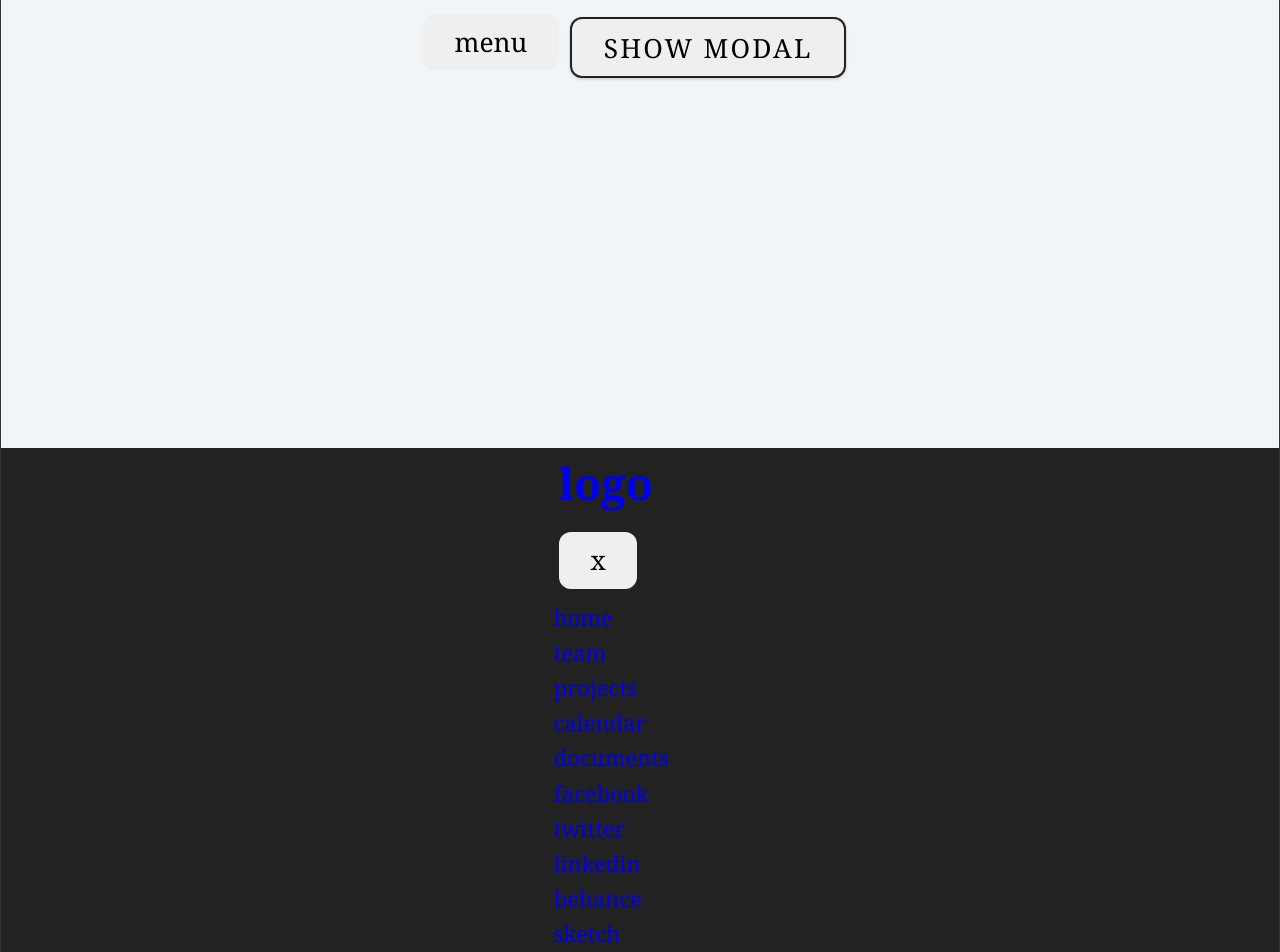
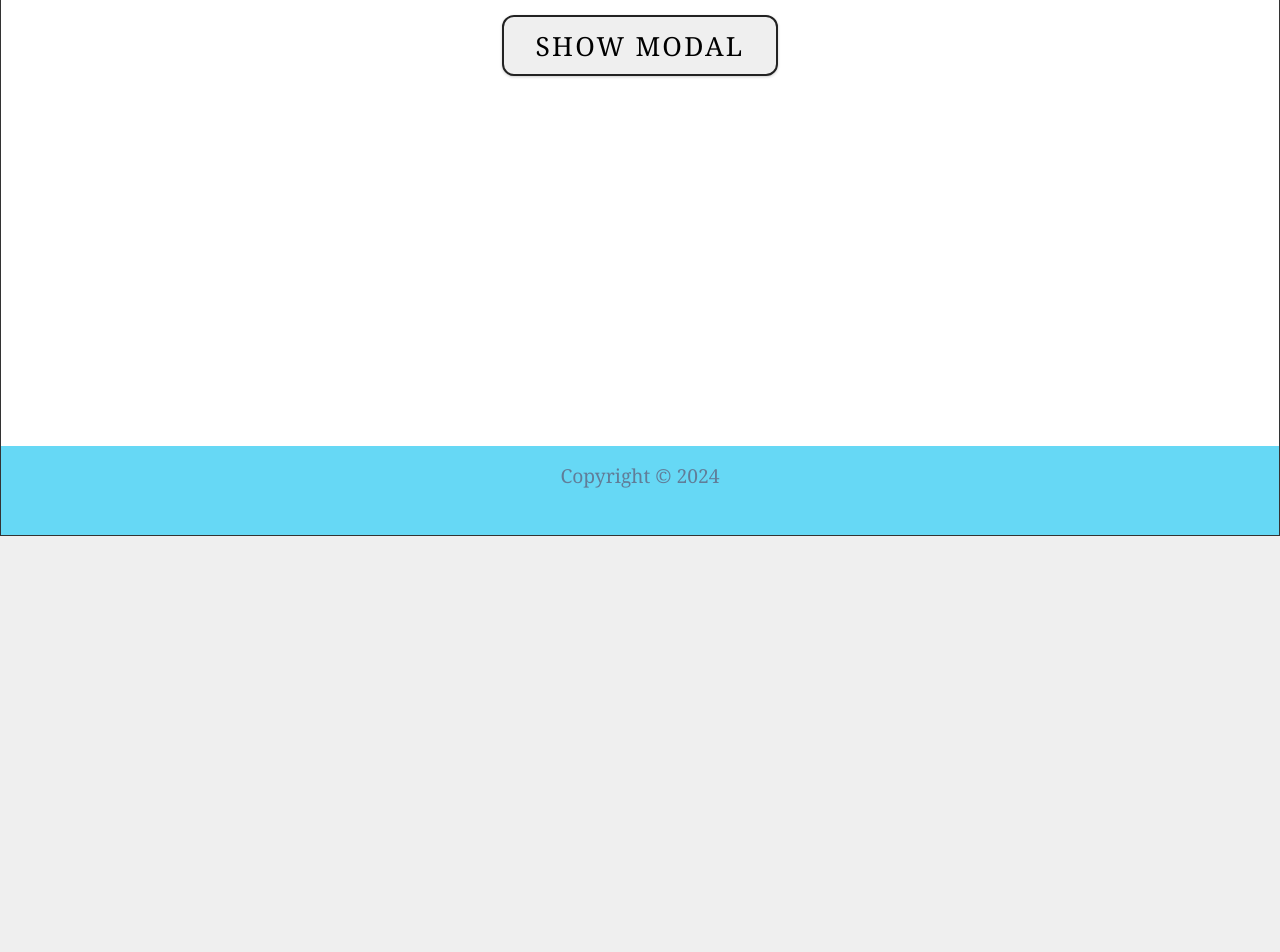
Before and after one commit to Jogata/SoftUni-React-Project, a React (Vite) app in the folder client/: page / in a window 1280 px wide. Shown: the part 460-1412 px from the top of the page. After the commit the page ends 996 px from the top, so only its background shows below. Built offline with nearby package versions, Linux system fonts and the light colour scheme; a web font is replaced by a local one.

Commit message:
sidebar - css

```diff
--- a/client/public/styles.css
+++ b/client/public/styles.css
@@ -1052,7 +1052,7 @@ body {
   border: 1px solid grey;
 }
 
-main {
+.body {
   /* dark shades of primary color*/
   --clr-primary-1: hsl(205, 86%, 17%);
   --clr-primary-2: hsl(205, 77%, 27%);
@@ -1093,7 +1093,7 @@ main {
   --fixed-width: 620px;
 }
 
-main {
+.body {
   color: var(--clr-grey-1);
   font-size: 0.875rem;
   line-height: 1.5;
@@ -1170,6 +1170,19 @@ main {
   justify-content: center;
 }
 
+.sidebar-toggle {
+  position: fixed;
+  top: 2rem;
+  left: 3rem;
+  color: var(--clr-primary-5);
+  font-size: 2rem;
+  border-color: transparent;
+  background-color: transparent;
+  transition: var(--transition);
+  animation: bounce 2s ease-in-out infinite;
+  cursor: pointer;
+}
+
 @keyframes bounce {
   0% {
     transform: scale(1);
@@ -1244,3 +1257,99 @@ main {
   background-color: transparent;
   cursor: pointer;
 }
+
+.sidebar-header {
+  display: flex;
+  align-items: center;
+  justify-content: space-between;
+  padding: 1rem 1.5rem;
+}
+
+.body .close-btn {
+  /* margin-top: 0.2rem; */
+  margin: 0;
+  /* color: var(--clr-primary-5); */
+  color: var(--clr-red-dark);
+  font-size: 1.75rem;
+  line-height: 0;
+  border-color: transparent;
+  background-color: transparent;
+  transition: var(--transition);
+  cursor: pointer;
+}
+.close-btn:hover {
+  color: var(--clr-red-light);
+}
+
+.logo {
+  justify-self: center;
+  min-height: 40px;
+  text-transform: capitalize;
+}
+
+.links a {
+  display: flex;
+  align-items: center;
+  padding: 1rem 1.5rem;
+  color: var(--clr-grey-3);
+  font-size: 1.25rem;
+  text-transform: capitalize;
+  letter-spacing: var(--spacing);
+  transition: var(--transition);
+}
+.links a:hover {
+  color: var(--clr-grey-2);
+  background-color: var(--clr-grey-10);
+}
+
+.links a svg {
+  margin-right: 1rem;
+  color: var(--clr-grey-5);
+  font-size: 1.5rem;
+  transition: var(--transition);
+}
+.links a:hover svg {
+  color: var(--clr-grey-4);
+}
+
+.social-icons {
+  /* justify-self: center; */
+  /* display: flex; */
+  /* flex-wrap: wrap; */
+  padding-bottom: 2rem;
+}
+.social-icons a {
+  margin: 0 0.5rem;
+  padding: 0.4rem 1rem;
+  color: var(--clr-primary-5);
+  font-size: 1.5rem;
+  text-transform: capitalize;
+  transition: var(--transition);
+}
+.social-icons a:hover {
+  color: var(--clr-primary-1);
+}
+
+.sidebar {
+  position: fixed;
+  top: 0;
+  left: 0;
+  width: 100%;
+  height: 100%;
+  display: grid;
+  row-gap: 1rem;
+  grid-template-rows: auto 1fr auto;
+  background-color: var(--clr-white);
+  box-shadow: var(--clr-red-dark);
+  transition: var(--transition);
+  transform: translate(-100%);
+}
+.show-sidebar {
+  transform: translate(0);
+}
+
+@media screen and (min-width: 676px) {
+  .sidebar {
+    width: 400px;
+  }
+}
```
